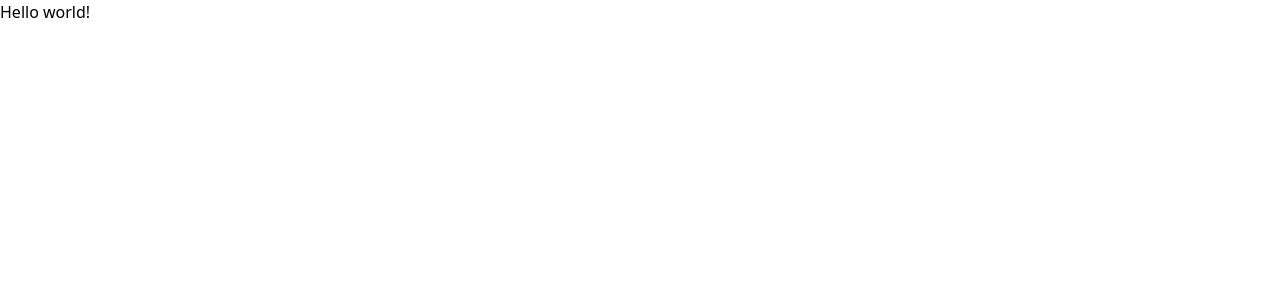
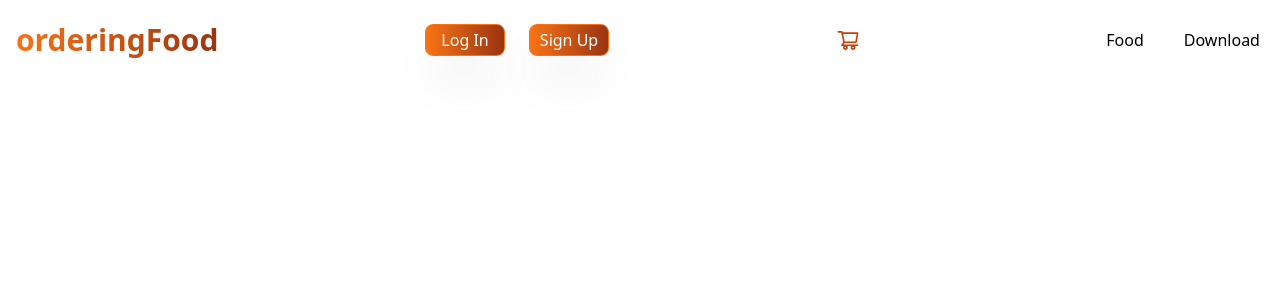
Before and after one commit to Hiboo93/orderingFood, a React (Vite) app: page / in a window 1280 px wide. Shown: the top 300 px of the page. Built offline with nearby package versions, Linux system fonts and the light colour scheme.

Commit message:
✨ F01: Creating navbar component and ➕ add a dependency React icons

```diff
--- a/package.json
+++ b/package.json
@@ -11,7 +11,8 @@
   },
   "dependencies": {
     "react": "^18.2.0",
-    "react-dom": "^18.2.0"
+    "react-dom": "^18.2.0",
+    "react-icons": "^5.0.1"
   },
   "devDependencies": {
     "@types/react": "^18.2.66",
--- a/src/App.jsx
+++ b/src/App.jsx
@@ -1,9 +1,9 @@
+import Navbar from "./components/header/Navbar.jsx";
+
 export default function App() {
   return (
     <>
-      <h1>
-        Hello world!
-      </h1>
+      <Navbar />
     </>
   )
 }
--- /dev/null
+++ b/src/components/header/Navbar.jsx
@@ -0,0 +1,52 @@
+import React, { useState } from 'react'
+import { AiOutlineClose, AiOutlineMenu, AiOutlineShoppingCart } from 'react-icons/ai'
+
+function Navbar() {
+  const [ nav, setNav ] = useState(false);
+
+  const handleNav = (params) => {
+    setNav(!nav)
+  }
+
+  return (
+    <div className='text-black h-[80px] max-w-[1600px] mx-auto flex justify-between items-center'>
+
+      <h1 className='text-xl md:text-3xl font-bold primary-color ml-4'>orderingFood</h1>
+      <div className='hidden sm:flex gap-3 md:gap-6'>
+        <button className='rounded-lg  h-8 w-20 border border-orange-500 bg-primary-color text-white shadow-2xl'>
+          <span className='relative z-10'>Log In</span>
+        </button>
+        <button className='rounded-lg h-8 w-20 border border-orange-500 bg-primary-color text-white shadow-2xl'>
+          <span className='relative z-10'>Sign Up</span>
+        </button>
+      </div>
+      <a className='p-5 my-auto text-2xl text-orange-700' href="#"><AiOutlineShoppingCart/></a>
+      <ul className='hidden md:flex'>
+        <li className='p-5'><a href="#food">Food</a></li>
+        <li className='p-5'><a href="#download">Download</a></li>
+      </ul>
+
+      <div onClick={handleNav} className='block md:hidden mr-6 z-20'>
+        {nav ? <AiOutlineClose size={20}/> : <AiOutlineMenu size={20}/>}
+      </div>
+
+      <div className={nav ? 'z-10 fixed h-full right-0 top-[80px] w-full ease-in-out duration-500' : 'fixed top-[-100%]'}>
+        <ul className='p-8 text-2xl w-full bg-primary-color rounded-lg text-white'>
+          <li className='p-5'><a href="#food">Food</a></li>
+          <li className='p-5'><a href="#download">Download</a></li>
+          <div className='flex gap-4'>
+            <button className='rounded-lg  h-12 w-28 bg-orange-900 shadow-2xl'>
+              <span className='relative z-10'>Log In</span>
+            </button>
+            <button className='rounded-lg  h-12 w-28 bg-orange-900 shadow-2xl'>
+              <span className='relative z-10'>Sign Up</span>
+            </button>
+          </div>
+        </ul>
+      </div>
+
+    </div>
+  )
+}
+
+export default Navbar
```
Also changed, not shown: 1 other file (tests, documents, lock files or other folders).
